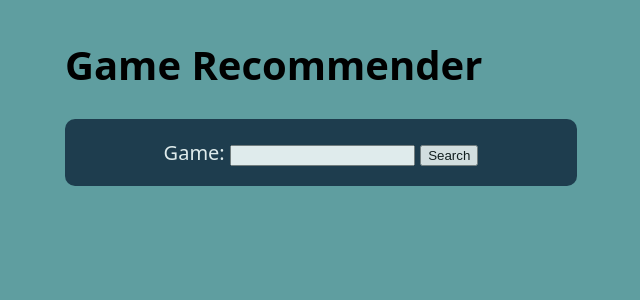
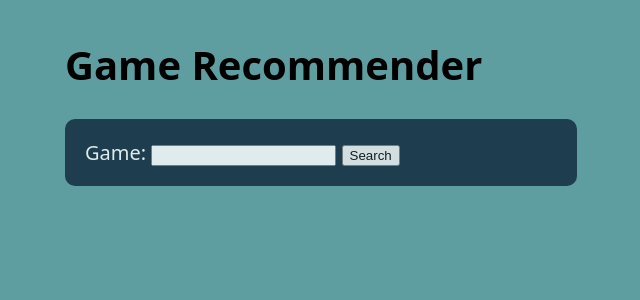
Before and after one commit to ultimo2002/playdate, a FastAPI app: page / in a window 1280 px wide. Shown: the top 300 px of the page, without its empty margins (63-703 px from the left). Run offline with FastAPI, Linux system fonts and the light colour scheme.

Commit message:
Alight left like before

```diff
--- a/code/static/styles.css
+++ b/code/static/styles.css
@@ -210,6 +210,9 @@ body.nsfw::before {
     flex-direction: column;
     gap: 20px;
 }
+.flex-align-start {
+    align-items: flex-start;
+}
 
 .w-50 {
     width: 50%;
--- a/code/templates/index.html
+++ b/code/templates/index.html
@@ -15,7 +15,7 @@
             <p>{{ message }}</p>
         {% endif %}
         <div class="container flex-column w-50">
-            <div class="column columnr">
+            <div class="column columnr flex-align-start">
                  <form action="/recommend" method="get">
                      <label for="game">Game:</label>
                      <input type="text" id="game" name="game" required>
```
